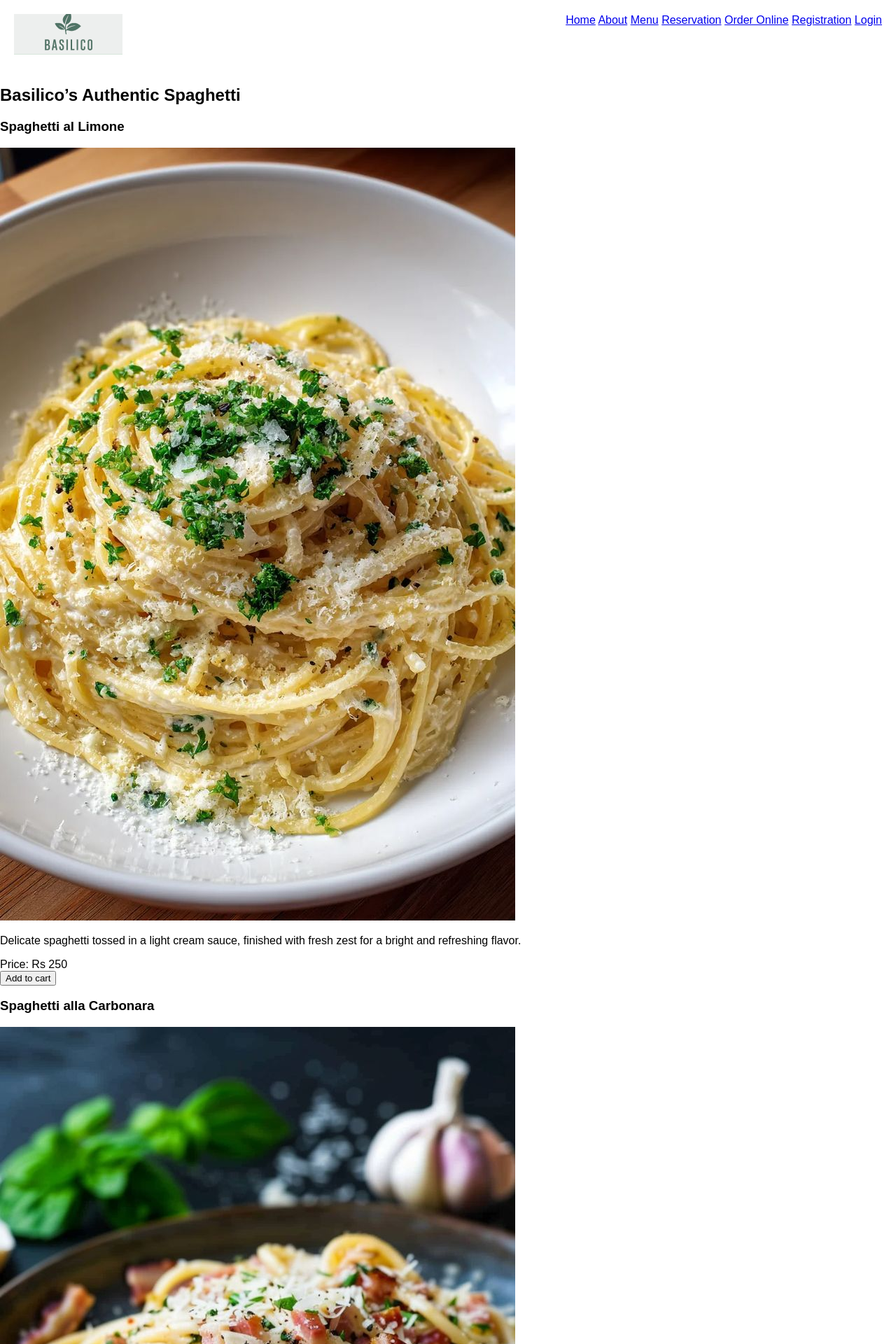
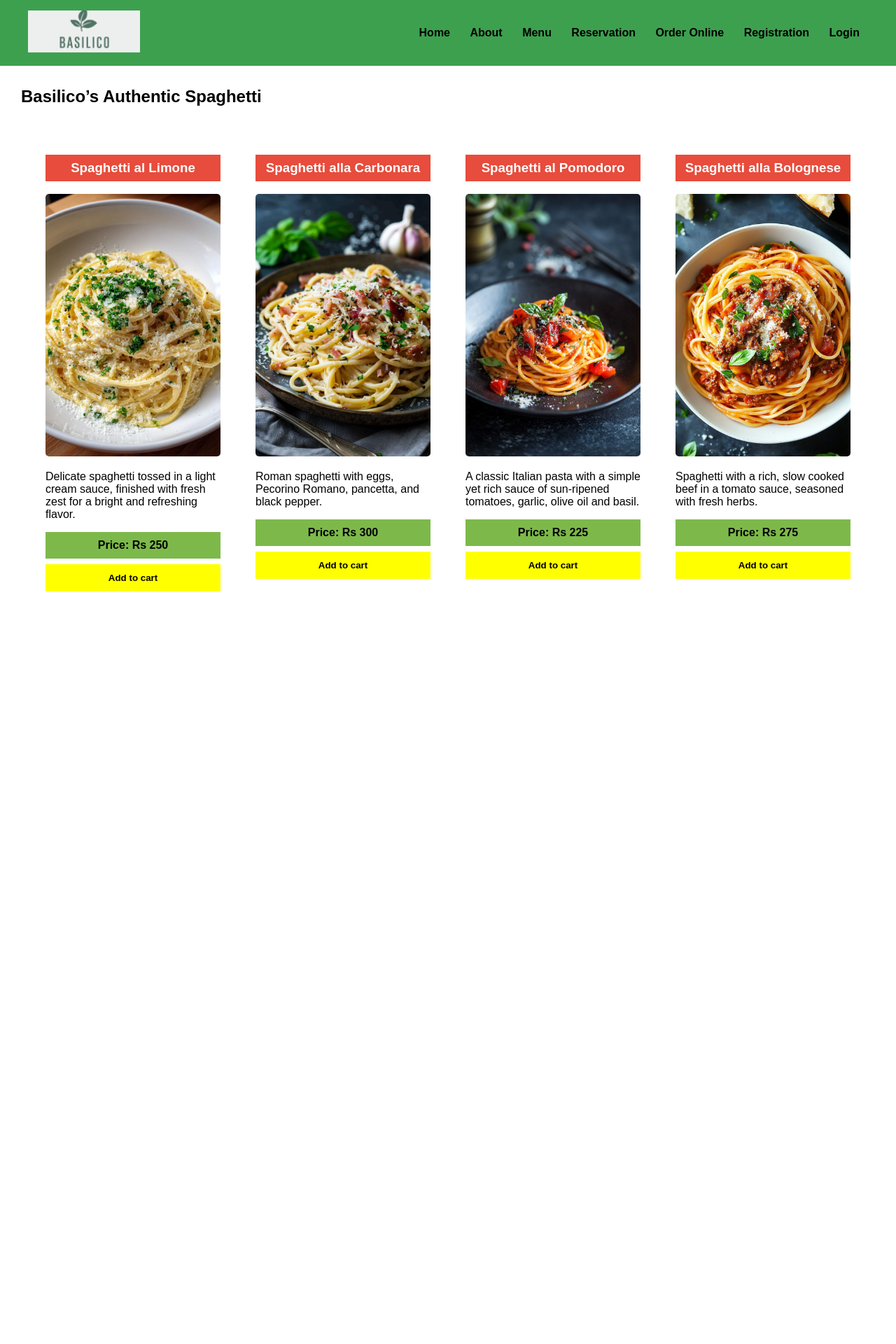
Before and after one commit to Neeharika3019/project, a PHP site: page /index.html in a window 1280 px wide. Shown: the top 1920 px of the page at 70% size. After the commit the page ends 845 px from the top, so only its background shows below. Run offline with PHP 8.4, Linux system fonts and the light colour scheme.

Commit message:
Update style.css

```diff
--- a/style.css
+++ b/style.css
@@ -1,31 +1,79 @@
 body {
+    font-family: Arial, sans-serif;
     margin: 0;
-    font-family: 'Poppins', sans-serif;
+    padding: 0;
 }
 
+/* Header */
 header {
+    background-color: #3DA04F;
     display: flex;
     justify-content: space-between;
-    padding: 20px;
+    align-items: center;
+    padding: 15px 40px;
 }
 
-.hero {
-    text-align: center;
-    padding: 80px 20px;
-    background-image: url('assets/hero.png');
-    background-size: cover;
-    color: white;
+header .logo img {
+    height: 60px;
 }
 
-.menu-grid {
-    display: grid;
-    grid-template-columns: repeat(2, 1fr);
-    gap: 20px;
-    padding: 20px;
+nav a {
+    margin: 0 12px;
+    text-decoration: none;
+    color: black;
+    font-weight: bold;
 }
 
-.card {
-    background: white;
-    padding: 15px;
-    border-radius: 12px;
+/* Title */
+.title {
+    margin: 30px;
+    font-size: 24px;
 }
+
+/* Menu Grid */
+.menu-container {
+    display: flex;
+    justify-content: space-around;
+    flex-wrap: wrap;
+    padding: 20px 40px;
+}
+
+.menu-card {
+    width: 250px;
+    margin-bottom: 30px;
+}
+
+.menu-card img {
+    width: 100%;
+    border-radius: 5px;
+}
+
+.item-title {
+    background-color: #E74C3C;
+    color: white;
+    padding: 8px;
+    text-align: center;
+}
+
+.price {
+    background-color: #7DB94A;
+    color: black;
+    padding: 10px;
+    text-align: center;
+    font-weight: bold;
+    margin-top: 15px;
+}
+
+button {
+    background-color: yellow;
+    border: none;
+    padding: 12px;
+    width: 100%;
+    margin-top: 8px;
+    cursor: pointer;
+    font-weight: bold;
+}
+
+button:hover {
+    opacity: 0.8;
+}
```
